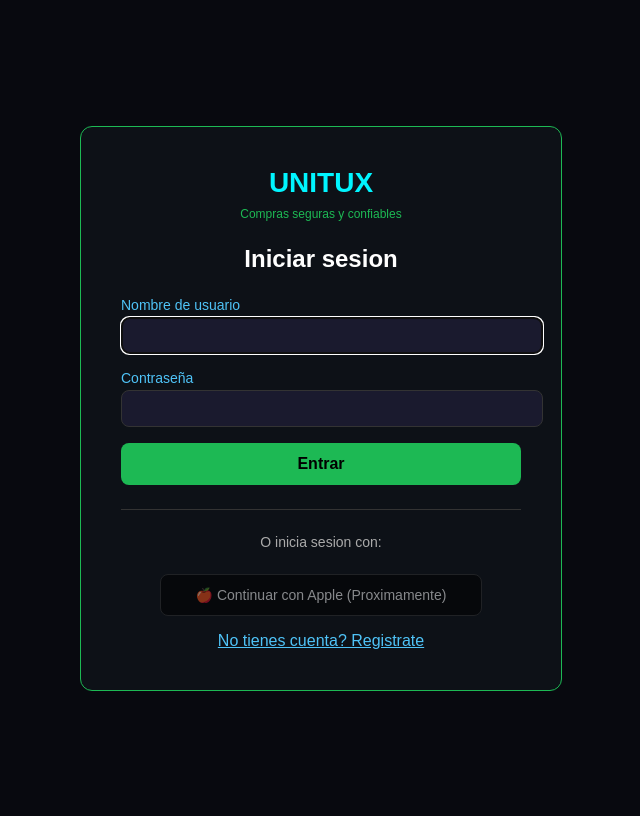
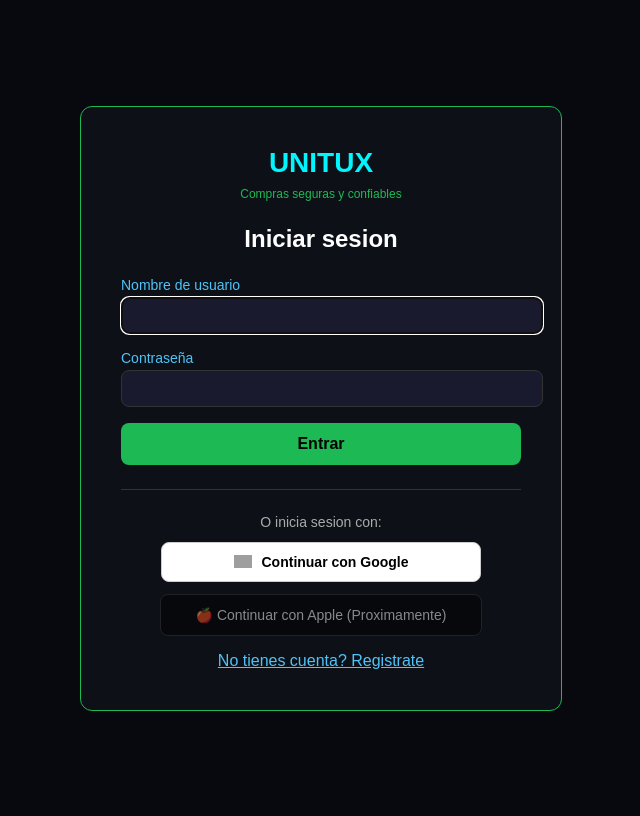
Before and after one commit to bladimilpereyra922-byte/Inutux, a Django app: page /login/ in a window 1280 px wide. Shown: the whole page, without its empty margins (319-959 px from the left). Run offline with Django 5.2, Linux system fonts and the light colour scheme; parts of the project's set-up code (start-up, migrations or seed data) failed here and were passed over; some libraries are stand-ins or nearby versions; grey boxes are pictures that could not be loaded.

Commit message:
Fix: Forzar flujo directo OAuth de documentación para evitar bloqueo de JavaScript origin

```diff
--- a/usuarios/templates/usuarios/login.html
+++ b/usuarios/templates/usuarios/login.html
@@ -15,6 +15,27 @@
         a{color:#4fc3f7;display:block;text-align:center;margin-top:16px}
         .error{color:#ff4444;font-size:12px;margin-bottom:8px}
         .botones-sociales{display:flex;flex-direction:column;gap:12px;align-items:center;margin-top:12px}
+
+        /* Botón personalizado de Google para saltarnos el bloqueo de Javascript Origin */
+        .btn-google-custom {
+            width: 320px;
+            height: 40px;
+            background: #fff;
+            color: #000;
+            border: 1px solid #ccc;
+            border-radius: 8px;
+            cursor: pointer;
+            font-size: 14px;
+            font-weight: bold;
+            display: flex;
+            align-items: center;
+            justify-content: center;
+            gap: 10px;
+            text-decoration: none;
+            transition: background 0.2s;
+        }
+        .btn-google-custom:hover { background: #f1f1f1; }
+
         .btn-apple{width:320px;height:40px;background:#000;color:#fff;border:1px solid #333;border-radius:8px;cursor:not-allowed;font-size:14px;display:flex;align-items:center;justify-content:center;gap:8px;opacity:0.5}
     </style>
 </head>
@@ -36,37 +57,47 @@
         </form>
         <hr style="margin:24px 0;border:0;border-top:1px solid #333">
         <div style="text-align:center;color:#aaa;font-size:14px;margin-bottom:12px">O inicia sesion con:</div>
+
         <div class="botones-sociales">
-            <div id="buttonDiv"></div>
+            <button type="button" onclick="oauthSignIn()" class="btn-google-custom">
+                <img src="https://fonts.gstatic.com/s/i/productlogos/googleg/v6/web-24dp/logo_googleg_24dp.png" alt="Google" width="18">
+                Continuar con Google
+            </button>
+
             <div class="btn-apple" title="Proximamente">🍎 Continuar con Apple (Proximamente)</div>
         </div>
         <a href="/registro/">No tienes cuenta? Registrate</a>
     </div>
-    <script src="https://accounts.google.com/gsi/client" async defer></script>
+
     <script>
-      window.onload = function() {
-        google.accounts.id.initialize({
-          client_id: "551444650101-5opam7p1psqlu7ucc3k2d9ipvtak5ii3.apps.googleusercontent.com",
-          callback: function(response) {
-            fetch('/google-login/', {
-              method: 'POST',
-              headers: {
-                'Content-Type': 'application/json',
-                'X-CSRFToken': '{{ csrf_token }}'
-              },
-              body: JSON.stringify({token: response.credential})
-            })
-            .then(r => r.json())
-            .then(data => {
-              if(data.success) window.location.href = '/';
-              else alert('Error: ' + data.error);
-            });
-          }
-        });
-        google.accounts.id.renderButton(
-          document.getElementById("buttonDiv"),
-          {theme: "filled_dark", size: "large", text: "signin_with", width: "320"}
-        );
+      function oauthSignIn() {
+        // Extremo oficial de OAuth 2.0 que me pasaste en el documento
+        var oauth2Endpoint = 'https://accounts.google.com/o/oauth2/v2/auth';
+
+        var form = document.createElement('form');
+        form.setAttribute('method', 'GET');
+        form.setAttribute('action', oauth2Endpoint);
+
+        // Parámetros obligatorios del flujo que solicita el token de acceso
+        var params = {
+          'client_id': '551444650101-5opam7p1psqlu7ucc3k2d9ipvtak5ii3.apps.googleusercontent.com',
+          'redirect_uri': 'https://inutux.onrender.com/google-login/', // Tu redirección autorizada
+          'response_type': 'token',
+          'scope': 'openid email profile', // Permisos básicos para autenticar al usuario
+          'include_granted_scopes': 'true',
+          'state': 'pass-through-value'
+        };
+
+        for (var p in params) {
+          var input = document.createElement('input');
+          input.setAttribute('type', 'hidden');
+          input.setAttribute('name', p);
+          input.setAttribute('value', params[p]);
+          form.appendChild(input);
+        }
+
+        document.body.appendChild(form);
+        form.submit();
       }
     </script>
 </body>
```
